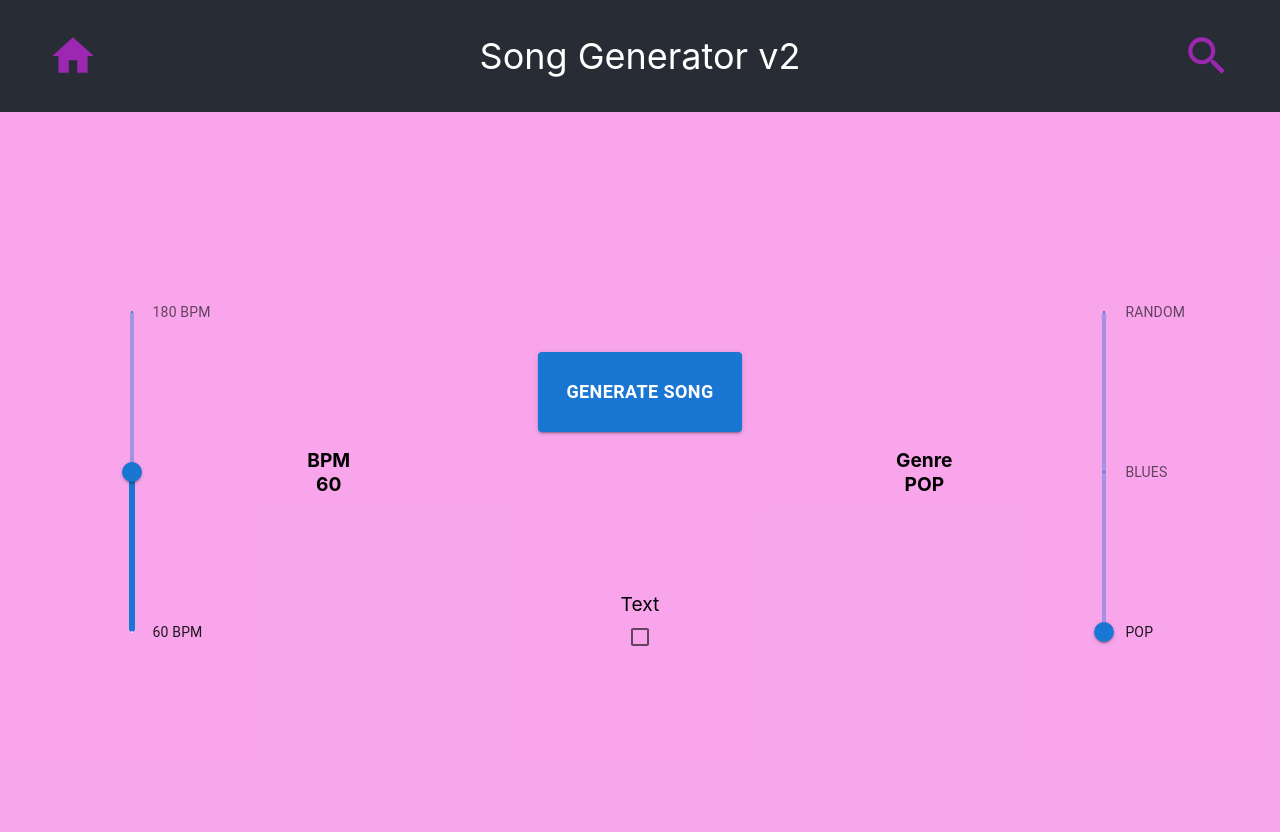
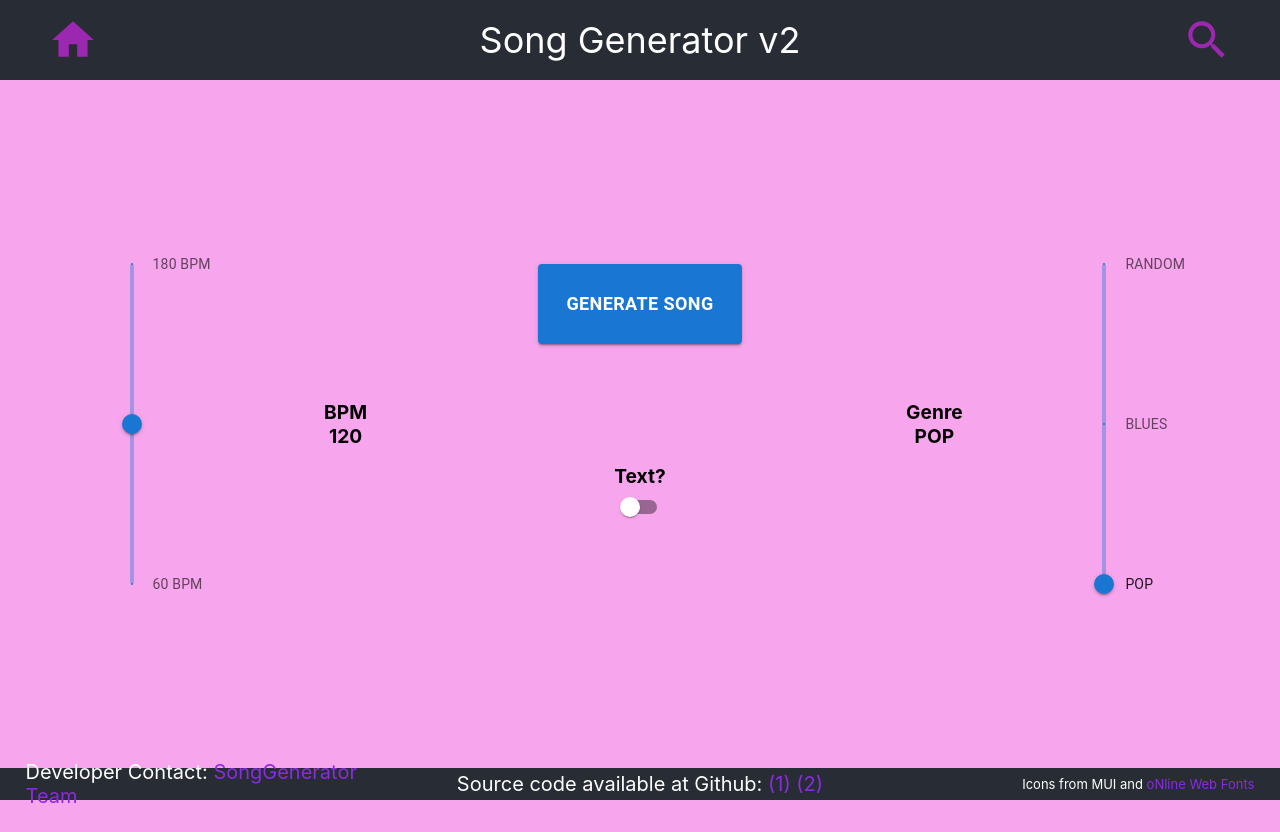
Before and after one commit to Rex2002/song-gen-2.0-frontend, a React (Create React App) app: page /#/ in a window 1280 px wide. After the commit the page ends 808 px from the top, so only its background shows below. Built offline with nearby package versions, Linux system fonts and the light colour scheme.

Commit message:
added footer, unified background-color, improved file-upload-dialog UI

```diff
--- a/public/index.html
+++ b/public/index.html
@@ -26,7 +26,7 @@
     -->
     <title>Song Gen 2.0</title>
   </head>
-  <body>
+  <body style="background-color:#ef3ed776;">
     <noscript>You need to enable JavaScript to run this app.</noscript>
     <div id="root"></div>
     <!--
--- a/src/App.css
+++ b/src/App.css
@@ -1,11 +1,3 @@
 .App {
   text-align: center;
 }
-
-.App-body{
-  min-height: 90vh;
-  display: flex;
-  align-items: center;
-  justify-content: center;
-  background-color: #ef3ed776;
-}
--- a/src/App.tsx
+++ b/src/App.tsx
@@ -6,14 +6,16 @@ import Header from './components/header';
 import Error from './components/error'
 import ViewSongs from './components/viewSong';
 import SearchSong from './components/searchSong';
+import Footer from './components/footer';
 
 
 function App() {
 
  return (
-
+    <>
+    <Header/>
     <Routes>
-      <Route path="/" element={<Header/>}>
+      <Route path="/">
         <Route path="viewSong">
           <Route path=":id" element={<ViewSongs/>}/>
           <Route path="" element={<SearchSong/>}/>
@@ -22,6 +24,8 @@ function App() {
         <Route path="error" element={<Error />}/>
       </Route>
     </Routes>
+    <Footer/>
+    </>
   );
 }
 
--- a/src/components/createSong.css
+++ b/src/components/createSong.css
@@ -1,9 +1,8 @@
 .body{
-  min-height: 90vh;
+  min-height: 86vh;
   display: flex;
   align-items: center;
   justify-content: center;
-  background-color: #ef3ed776;
 }
 
 .generate-button-text{
@@ -25,7 +24,7 @@
   height: 40vh;
   float: left;
   align-items: center;
-  justify-content: left;
+  justify-content: center;
   display: flex;
   font-size: larger;
   font-weight: bolder;
@@ -37,14 +36,18 @@
   float: left;
 }
 .body-container-center-top{
-  height: 50vh;
+  height: 40vh;
   align-items: center;
   justify-content: center;
   display: flex;
 }
 .body-container-center-bottom{
-  height: 20vh;
+  height: 30vh;
   font-size: larger;
+  font-weight: bolder;
+  display: flex;
+  flex-direction: column;
+  align-items: center;
 }
 
 .body-container-right{
@@ -52,3 +55,32 @@
   height: 100%;
   float: left;
 }
+
+
+/* image style section */
+.file-upload {
+  text-align: center;
+  font-size: small;
+  border: 3px dashed rgb(210, 227, 244);
+  padding: 1.5rem;
+  max-width: fit-content;
+  max-height: 100px;
+  position: relative;
+  cursor: pointer;
+}
+.file-upload p {
+  margin-top: 10px;
+  color: #bbcada;
+}
+.file-upload input {
+  display: block;
+  height: 100%;
+  width: 100%;
+  position: absolute;
+  top: 0;
+  bottom: 0;
+  left: 0;
+  right: 0;
+  opacity: 0;
+  cursor: pointer;
+}
--- a/src/components/createSong.tsx
+++ b/src/components/createSong.tsx
@@ -1,6 +1,7 @@
-import { Button, Checkbox, Slider } from '@mui/material';
+import { Button, Checkbox, Slider, Switch } from '@mui/material';
 import React, { ChangeEvent, useState } from 'react';
 import { useNavigate } from 'react-router-dom';
+import uploadImg from '../res/uploadImg.png'
 import './createSong.css';
 
 function valueToBpmText(value: number){
@@ -35,7 +36,7 @@ const GenreMarks = [
 
 function CreateSong() {
 
-  const [BPM, setBPM] = useState(60)
+  const [BPM, setBPM] = useState(120)
   const [genre, setGenre] = useState(0)
   const [textIncluded, setTextIncluded] = useState(false)
   const [uploadedFile, setUploadedFile] = useState<File>()
@@ -70,7 +71,8 @@ function CreateSong() {
 
   const onGenerateSongClick = ()=>{
     const formData = new FormData()
-    formData.set("genre", displayGenre(genre))
+    var formattedGenre = displayGenre(genre)
+    formData.set("genre", formattedGenre === "RANDOM" ? displayGenre(Math.floor(Math.random() * 2)) : formattedGenre)
     formData.set("BPM", BPM as unknown as string)
     formData.set("fileType", getFileType(textIncluded && uploadedFile ? uploadedFile.name : ".txt"))
     formData.set("file", textIncluded && uploadedFile ? uploadedFile : "0")
@@ -92,7 +94,8 @@ function CreateSong() {
               orientation="vertical"
               getAriaValueText={valueToBpmText}
               valueLabelDisplay="off"
-              defaultValue={120}
+              defaultValue={BPM}
+              track={false}
               max={180}
               min={60}
               marks={BpmMarks}
@@ -110,10 +113,16 @@ function CreateSong() {
             </Button>
         </div>
         <div className='body-container-center-bottom'>
-          Text<br/>
-          <Checkbox onChange={onIncludeTextChange} /><br/>
+          <div className='body-container-center-bottom-top'>
+          Text?<br/>
+          <Switch onChange={onIncludeTextChange} /><br/>
+          </div>
           {textIncluded &&
-          <input type="file" onChange={handleFileChange}/>}
+            <div className="file-upload">
+              <img width="50px" height="50px" src={uploadImg} alt="upload" />
+              <div> {uploadedFile?.name || "Click box to upload"}</div>
+              <input type="file" onChange={handleFileChange} />
+            </div>}
         </div>
         </div>
         <div className='body-container-right'>
@@ -127,8 +136,9 @@ function CreateSong() {
               orientation="vertical"
               getAriaValueText={valueToBpmText}
               valueLabelDisplay="off"
-              defaultValue={0}
+              defaultValue={genre}
               step={1}
+              track={false}
               max={2}
               min={0}
               marks={GenreMarks}
--- a/src/components/error.tsx
+++ b/src/components/error.tsx
@@ -2,7 +2,7 @@ import { Link } from "react-router-dom";
 
 function Error(){
     return (
-        <div >
+        <div>
             <h1 style={{display: 'flex', justifyContent:'center'}}>
                 An error occurred. Please retry.
             </h1>
--- /dev/null
+++ b/src/components/footer.css
@@ -0,0 +1,37 @@
+
+.App-footer {
+    background-color: #282c34;
+    height: 4vh;
+    position: absolute;
+    bottom: 0px;
+    width: 96%;
+    display: flex;
+    align-items: center;
+    justify-content: center;
+    padding-left: 2%;
+    padding-right: 2%;
+    font-size: calc(20px);
+    color: white;
+    z-index: -1;
+  }
+.footer-credits{
+  width: 30%;
+  text-align: left;
+  border-radius: 5px
+}
+
+.footer-text{
+  width: 40%;
+  text-align: center;
+}
+.icon-source{
+  font-size: small;
+  width: 30%;
+  text-align: right;
+  border-radius: 5px;
+}
+
+a{
+  text-decoration: none;
+  color: blueviolet;
+}
--- /dev/null
+++ b/src/components/footer.tsx
@@ -0,0 +1,26 @@
+import { Outlet, useNavigate } from "react-router-dom";
+import HomeIcon from '@mui/icons-material/Home';
+import "./footer.css"
+import { IconButton } from "@mui/material";
+import SearchIcon from '@mui/icons-material/Search';
+
+function Footer(){
+  const navigate = useNavigate()
+    return (
+        <div>
+        <header className="App-footer">
+            <div className="footer-credits">
+                Developer Contact: <a href="mailto:info.songgenerator@gmail.com">SongGenerator Team</a>
+            </div>
+          <div className='footer-text'>
+            Source code available at Github: <a href="https://github.com/Rex2002/song-gen-2.0-frontend">(1)</a> <a href="https://github.com/MalteRichert/Song-Gen-2.0-Backend">(2)</a>
+          </div>
+        <div className="icon-source">
+            Icons from MUI and <a href="http://www.onlinewebfonts.com">oNline Web Fonts</a>
+        </div>
+        </header>
+        </div>
+    )
+}
+
+export default Footer;
--- a/src/components/header.css
+++ b/src/components/header.css
@@ -1,7 +1,7 @@
 
 .App-header {
     background-color: #282c34;
-    height: 14vh;
+    height: 10vh;
     display: flex;
     align-items: center;
     justify-content: center;
--- a/src/components/header.tsx
+++ b/src/components/header.tsx
@@ -1,4 +1,4 @@
-import { Outlet, useNavigate } from "react-router-dom";
+import { useNavigate } from "react-router-dom";
 import HomeIcon from '@mui/icons-material/Home';
 import "./header.css"
 import { IconButton } from "@mui/material";
@@ -20,7 +20,6 @@ function Header(){
           </IconButton>
 
         </header>
-        <Outlet/>
         </div>
     )
 }
--- a/src/components/searchSong.css
+++ b/src/components/searchSong.css
@@ -1,7 +1,8 @@
 .container{
     text-align:center;
     width:100%;
-    height: 80pt;
+    height: 20vh;
+
 }
 .input, .submit{
     margin:5px;
```
Also changed, not shown: src/res/uploadImg.png (added).
